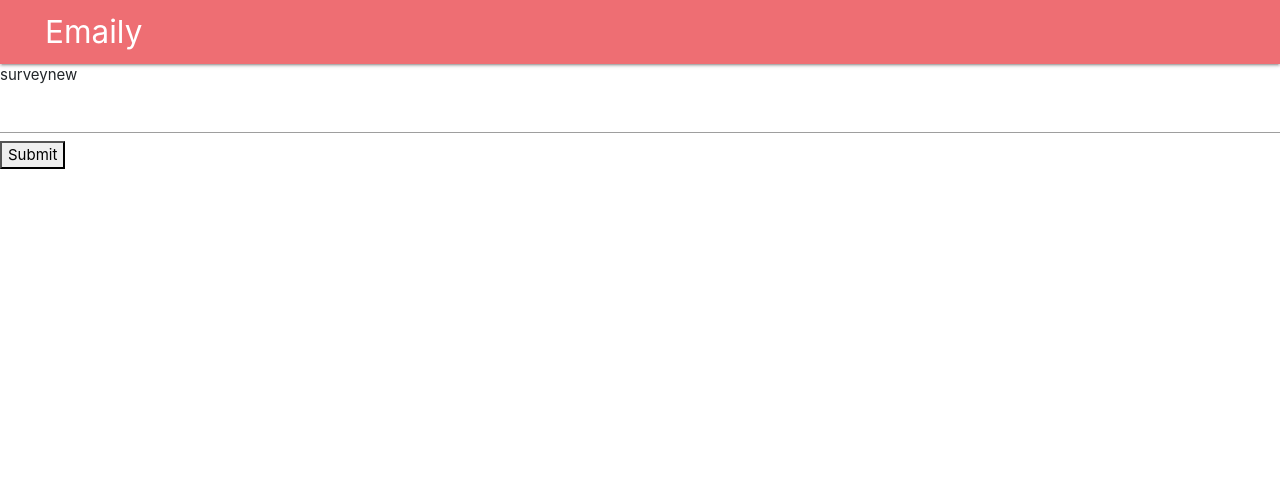
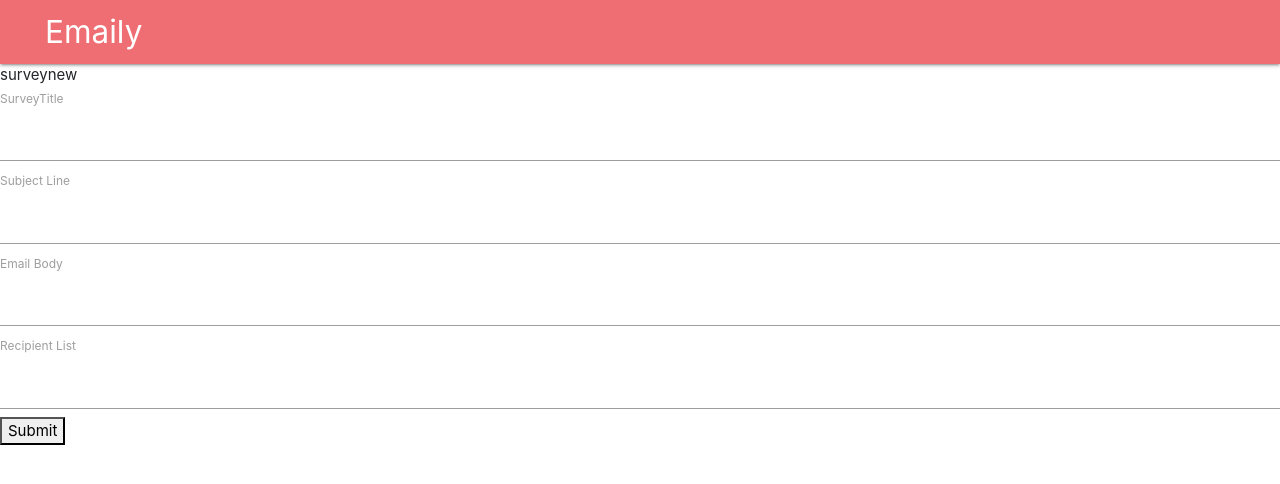
Before and after one commit to kaleido01/React-and-node.js-fullstack, a React (Create React App) app in the folder client/: page /surveys/new in a window 1280 px wide. Shown: the top 484 px of the page. Built offline with nearby package versions, Linux system fonts and the light colour scheme; no server answers.

Commit message:
4つのフォームを実装したが重複が多い

```diff
--- a/client/src/components/surveys/SurveyField.js
+++ b/client/src/components/surveys/SurveyField.js
@@ -1,9 +1,10 @@
 import React from 'react'
 
-export default ()=>{
+export default ({input, label})=>{
   return (
     <div>
-      <input />
+      <label>{label}</label>
+      <input {...input}/>
     </div>
 
   )
--- a/client/src/components/surveys/surveyForm.js
+++ b/client/src/components/surveys/surveyForm.js
@@ -6,7 +6,12 @@
 
   renderFields(){
     return (
-      <div><Field type="text" name="title" component={SurveyField}   /></div>
+      <div>
+        <Field label="SurveyTitle" type="text" name="title" component={SurveyField}   />
+        <Field label="Subject Line" type="text" name="subject" component={SurveyField}   />
+        <Field label="Email Body" type="text" name="body" component={SurveyField}   />
+        <Field label="Recipient List" type="emails" name="emails" component={SurveyField}   />
+        </div>
     )
   }
 
```
